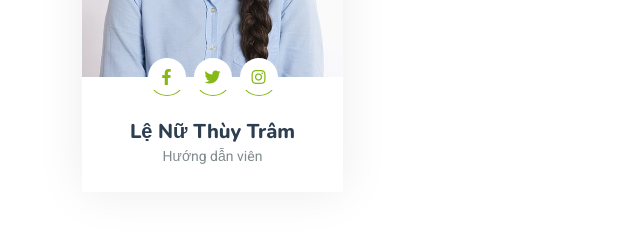
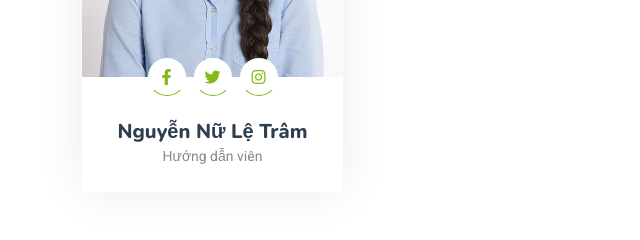
Before and after one commit to adminTourist/Tourist, a plain HTML site: page index.html in a window 1280 px wide. Shown: the part 5420-5660 px from the top of the page, 0-640 px from the left. Drawn offline with nearby package versions, Linux system fonts and the light colour scheme.

Commit message:
commit second

```diff
--- a/index.html
+++ b/index.html
@@ -544,7 +544,7 @@
                             <a class="btn btn-square mx-1" href=""><i class="fab fa-instagram"></i></a>
                         </div>
                         <div class="text-center p-4">
-                            <h5 class="mb-0">Lệ Nữ Thùy Trâm</h5>
+                            <h5 class="mb-0">Nguyễn Nữ Lệ Trâm</h5>
                             <small>Hướng dẫn viên</small>
                         </div>
                     </div>
```
Also changed, not shown: team.html (+1 -1 lines).
